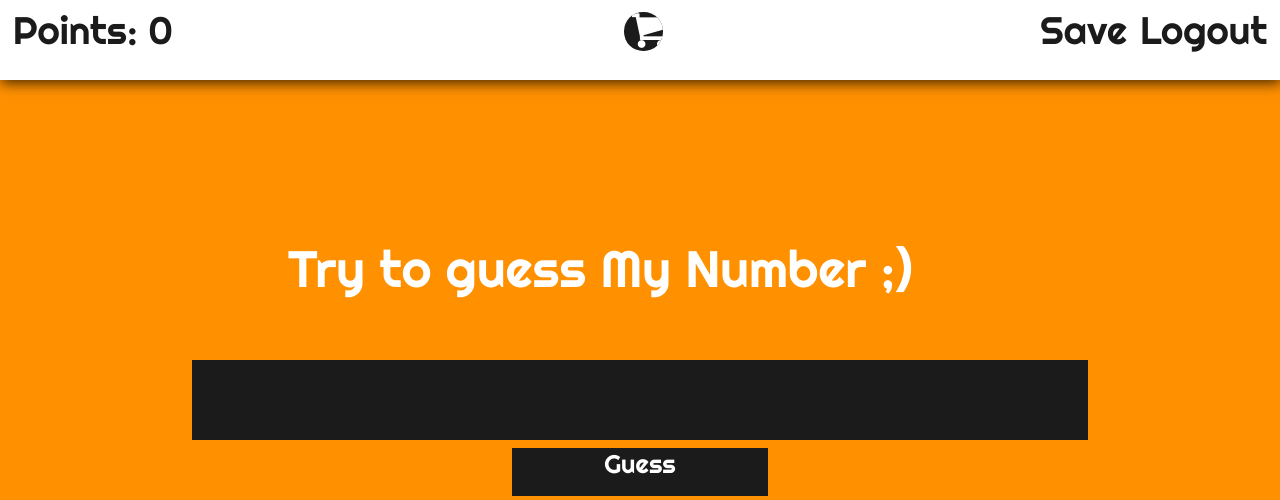
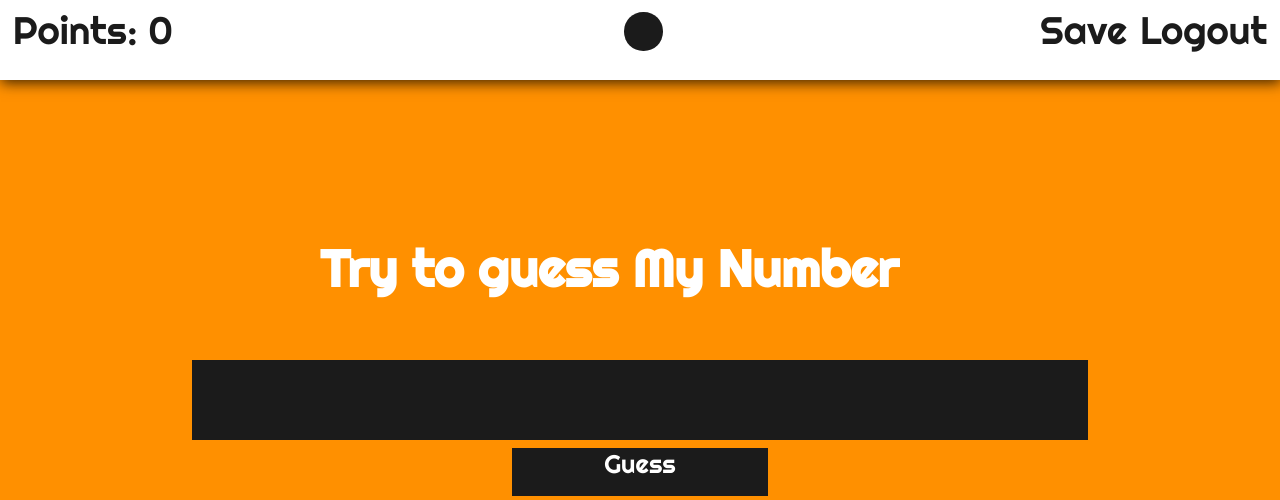
Before and after one commit to LaMavia/gierczak, a PHP site: page /game.php in a window 1280 px wide. Shown: the top 500 px of the page. Run offline with PHP 8.4, Linux system fonts and the light colour scheme; the visitor is signed in with stand-in values (Sample User, id 1).

Commit message:
Please enter the commit message for your changes. Lines starting

```diff
--- a/css-less_files/style3.css
+++ b/css-less_files/style3.css
@@ -68,13 +68,14 @@ a {
 }
 .box__main .welcome__text {
   position: absolute;
-  left: 22.5vw;
+  left: 25vw;
   top: 30vh;
   width: auto;
   color: #ffffff;
   text-align: center;
   font-size: 4vw;
   font-family: 'Righteous', cursive;
+  font-weight: 600;
   transition: 1s 0.11s ease-out;
 }
 .box__main .welcome__text:hover {
@@ -125,12 +126,15 @@ a {
   width: 3vw;
   height: 3vw;
   border-radius: 50%;
+  border: 2px transparent solid;
   overflow: hidden;
+  text-align: center;
   transition: 1s 0.11s ease-out;
 }
 .box__main .shop__icon:hover {
   color: #ff9000;
-  transition: 1s 0s ease-out;
+  transition: 0.3s 0.11s ease-in-out;
+  border: 5px #ffffff dashed;
 }
 .box__main .shop__box {
   position: fixed;
--- a/css-less_files/style3.less
+++ b/css-less_files/style3.less
@@ -71,13 +71,14 @@ a{
     }
     .welcome__text{
       position: absolute;
-      left: 22.5vw;
+      left: 25vw;
       top: 30vh;
       width: auto;
       color: #ffffff;
       text-align: center;
       font-size: 4vw;
       font-family: 'Righteous', cursive;
+      font-weight: 600;
       .anim1a;
 
       &:hover{
@@ -130,12 +131,15 @@ a{
           width: 3vw;
           height: 3vw;
           border-radius: 50%;
+          border: 2px transparent solid;
           overflow: hidden;
+          text-align: center;
           .anim1a;
 
           &:hover{
             color: #ff9000;
-            .anim1b;
+            .anim2a;
+            border: 5px #ffffff dashed;
           }
         }
         &__box{
--- a/game.php
+++ b/game.php
@@ -18,12 +18,12 @@ echo "Witaj ".$_SESSION["username"];
 				<div class="usr_box">
 					<div class="save"><a href="save.php">Save</a></div>
 					<div class="logout"><a href="logout.php">Logout</a></div>
-					<span class="icon-basket shop__icon"></span>
+					<span class="shop__icon"></span>
 				</div>
 				<div class="points">Points: 0</div>
 
 			</div>
-				<span class="welcome__text">Try to guess My Number ;)</span>
+				<span class="welcome__text">Try to guess My Number</span>
 				<input type="number"></input>
 				<div class="guess">Guess</div>
 				<div class="hint">Hint</div>
```
